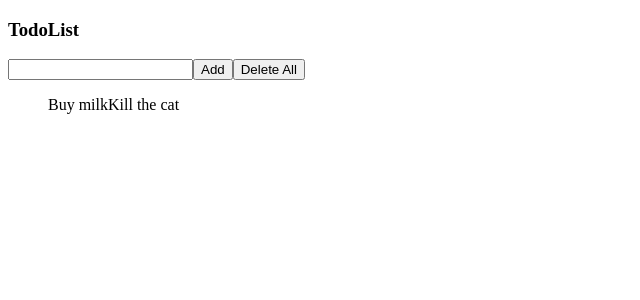
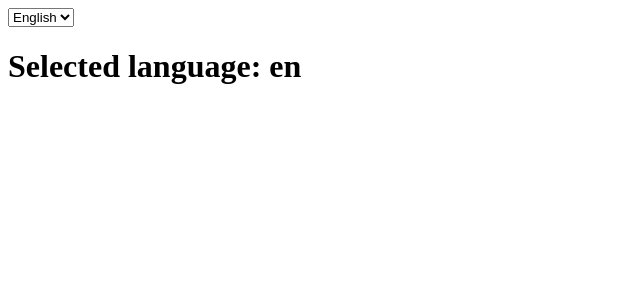
Before and after one commit to danycnc/repo-react-exercises, a React (Create React App) app in the folder react-exercises/: page / in a window 1280 px wide. Shown: the top 300 px of the page, without its empty margins (0-640 px from the left). Built offline with nearby package versions, Linux system fonts and the light colour scheme.

Commit message:
svolto useContext

```diff
--- a/react-exercises/src/App.js
+++ b/react-exercises/src/App.js
@@ -3,42 +3,40 @@
 import ClickTracker from './ClickTracker';
 import Container from './Container';
 import Counter from './Counter';
+import DisplayLanguage from './DisplayLanguage';
 import Hello from './Hello';
 import InteractiveWelcome from './InteractiveWelcome';
 import Login from './Login';
 import TodoList from './TodoList';
 import UncontrolledLogin from './UncontrolledLogin';
 import Welcome from './Welcome';
+import { LanguageContext } from './LanguageContext';
 
 const onLogin = (state) => {
   return console.log(state);
 };
 
 class App extends Component {
+  state = {
+    language: 'en',
+  };
+
+  handleLanguage = (event) => {
+    this.setState({
+      language: event.target.value,
+    });
+  };
+
   render() {
     return (
       <div>
-        <TodoList
-          render={(items, reset) => {
-            items.map((todo, index) => (
-              <li key={todo + index}>
-                {todo}
-                <button onClick={() => reset(index)}>Delete</button>
-              </li>
-            ));
-            return (
-              <div>
-                <h3>TodoList</h3>
-                <input
-                  name='newTodo'
-                  //value={this.state.newTodo}
-                  onChange={this.handleInput}></input>
-                <button onClick={this.handleAddTodo}>Add</button>
-                <button onClick={this.handleResetAll}>Delete All</button>
-                <ul>{items}</ul>
-              </div>
-            );
-          }}></TodoList>
+        <select value={this.state.language} onChange={this.handleLanguage}>
+          <option value='en'>English</option>
+          <option value='it'>Italiano</option>
+        </select>
+        <LanguageContext.Provider value={this.state.language}>
+          <DisplayLanguage />
+        </LanguageContext.Provider>
       </div>
     );
   }
--- /dev/null
+++ b/react-exercises/src/DisplayLanguage.js
@@ -0,0 +1,12 @@
+import { useContext } from 'react';
+import { LanguageContext } from './LanguageContext';
+const DisplayLanguage = () => {
+  const language = useContext(LanguageContext);
+  return (
+    <div>
+      <h1>Selected language: {language}</h1>
+    </div>
+  );
+};
+
+export default DisplayLanguage;
--- /dev/null
+++ b/react-exercises/src/LanguageContext.js
@@ -0,0 +1,3 @@
+import { createContext } from 'react';
+
+export const LanguageContext = createContext('en');
--- a/react-exercises/src/TodoList.js
+++ b/react-exercises/src/TodoList.js
@@ -28,23 +28,15 @@
   };
 
   render() {
-    // const items = this.state.items.map((name, index) => (
-    //   <li key={name + index}>
-    //     {name} <button onClick={() => this.handleReset(index)}>Delete</button>
-    //   </li>
-    // ));
-
     return (
       <div>
-        {this.props.render(this.state.items, this.handleReset)}
-        {/* <h3>TodoList</h3>
         <input
           name='newTodo'
           value={this.state.newTodo}
           onChange={this.handleInput}></input>
         <button onClick={this.handleAddTodo}>Add</button>
         <button onClick={this.handleResetAll}>Delete All</button>
-        <ul>{items}</ul> */}
+        {this.props.render(this.state.items, this.handleReset)}
       </div>
     );
   }
```
